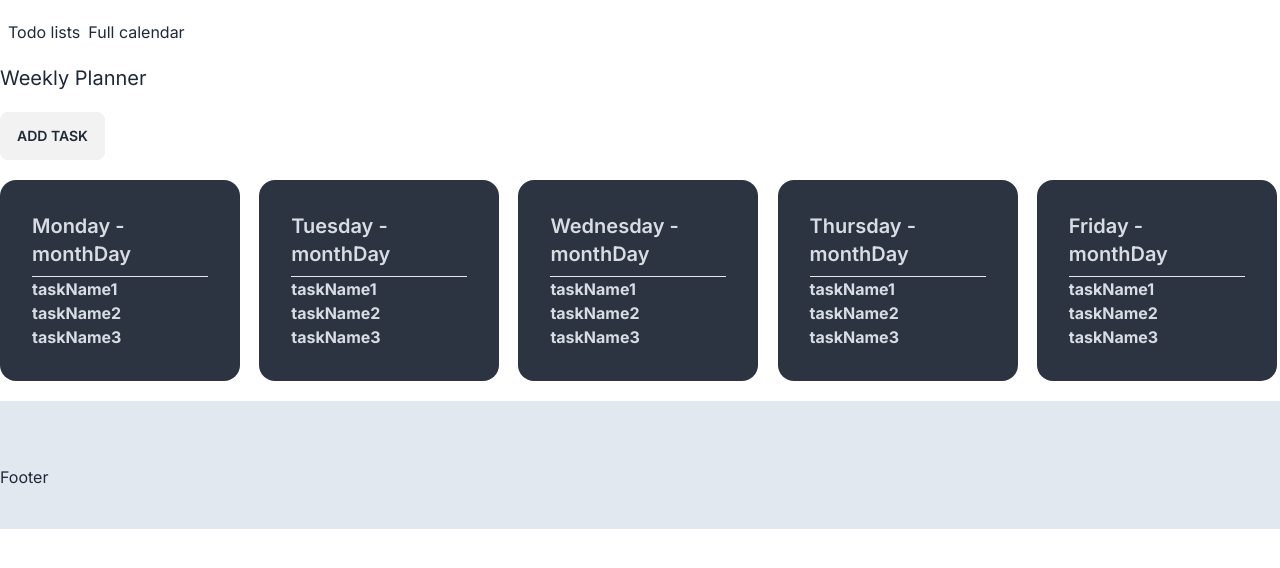
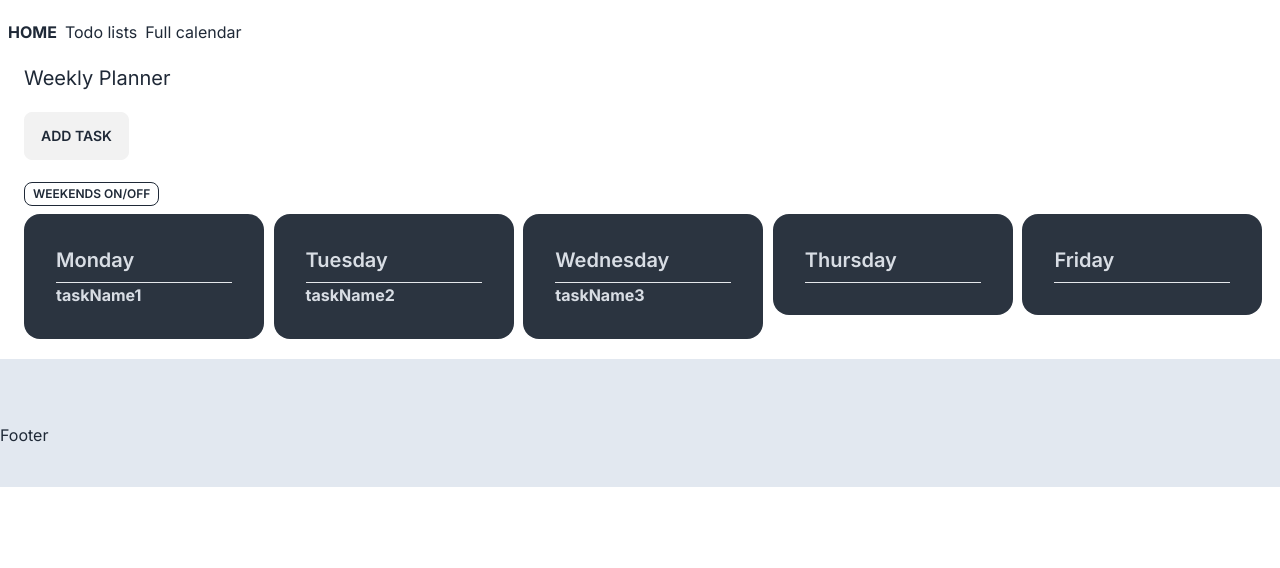
Before and after one commit to BertoPolo/week-plannerTS, a Next.js app: page /home in a window 1280 px wide. Shown: the top 568 px of the page. Built offline with nearby package versions, Linux system fonts and the light colour scheme; data requests are answered from the project's data file.

Commit message:
fix and add server to Readme. add weekends option. and some styling

```diff
--- a/app/home/page.tsx
+++ b/app/home/page.tsx
@@ -17,14 +17,14 @@ const Home = async () => {
   // }
 
   return (
-    <>
+    <div className="mx-6">
       <div>
         <h1 className="text-xl">Weekly Planner</h1>
         {/* <h4>Week nº {getCurrentWeekNumber()}</h4> */}
       </div>
       <Modal />
       <Day tasks={tasks} />
-    </>
+    </div>
   )
 }
 export default Home
--- a/components/Day.tsx
+++ b/components/Day.tsx
@@ -4,17 +4,23 @@ import { ITask, TaskProps } from "@/types"
 
 const Day = ({ tasks }: TaskProps) => {
   const [isDescription, setIsDescription] = useState<boolean>(false) //enables description mode
+  const [wantWeekends, setWantWeekends] = useState<boolean>(false)
   const weekDays = ["Monday", "Tuesday", "Wednesday", "Thursday", "Friday"]
   const weekEndDays = ["Saturday", "Sunday"]
 
   return (
-    <div className="columns-5">
+    <>
+      <button className="btn btn-outline btn-xs mb-2 " onClick={() => setWantWeekends(!wantWeekends)}>
+        Weekends On/Off
+      </button>
+
+      <div className={wantWeekends ? "columns-7" : "columns-5"}>
         {/*  */}
         {weekDays.map((weekDay) => {
           return (
             <div className="card w-60 bg-neutral text-neutral-content " key={weekDay}>
               <div className="card-body">
-              <h2 className="card-title">{weekDay} - monthDay</h2>
+                <h2 className="card-title">{weekDay} </h2>
                 <div>
                   <hr />
                   {/* sort by start time */}
@@ -22,7 +28,7 @@ const Day = ({ tasks }: TaskProps) => {
                     tasks.map((task: ITask) => {
                       return (
                         <div key={task.id}>
-                        {/* {task.date === "date1" && ( */}
+                          {task.dayOfWeek === weekDay && (
                             <div>
                               <p>
                                 <b className="pointer" onClick={() => setIsDescription(!isDescription)}>
@@ -31,7 +37,7 @@ const Day = ({ tasks }: TaskProps) => {
                               </p>
                               {isDescription && <p>{task.description}</p>}
                             </div>
-                        {/* )} */}
+                          )}
                         </div>
                       )
                     })}
@@ -41,6 +47,7 @@ const Day = ({ tasks }: TaskProps) => {
           )
         })}
       </div>
+    </>
   )
 }
 
--- a/components/ModalForm.tsx
+++ b/components/ModalForm.tsx
@@ -29,7 +29,7 @@ const Modal = () => {
     setNewStartTimeValue("")
     setNewEndTimeValue("")
     setNewDescriptionValue("")
-    setNewnewDayOfWeekValue("")
+    setNewnewDayOfWeekValue("Monday")
   }
 
   return (
--- a/components/Navbar.tsx
+++ b/components/Navbar.tsx
@@ -6,9 +6,12 @@ const Navbar = () => {
     <div className="navbar bg-base-100">
       <div className="flex-1">
         <Link href="/" className="mr-2">
+          <b>HOME</b>
+        </Link>
+        <Link href="/todo" className="mr-2">
           Todo lists
         </Link>
-        <Link href="/" className="">
+        <Link href="/fullcalendar" className="">
           Full calendar
         </Link>
       </div>
--- a/data/events.json
+++ b/data/events.json
@@ -8,7 +8,7 @@
       "date": "date1",
       "isDone": false,
       "description": "description1",
-      "dayOfWeek": "Mon"
+      "dayOfWeek": "Monday"
     },
     {
       "id": "id2",
@@ -18,7 +18,7 @@
       "date": "date2",
       "isDone": false,
       "description": "description2",
-      "dayOfWeek": "Tue"
+      "dayOfWeek": "Tuesday"
     },
     {
       "id": "id3",
@@ -28,7 +28,7 @@
       "date": "date3",
       "isDone": false,
       "description": "description3",
-      "dayOfWeek": "Wed"
+      "dayOfWeek": "Wednesday"
     },
     {
       "id": "3afff816-e2c9-4b3b-b72e-28dc656c7729",
```
Also changed, not shown: 1 other file (tests, documents, lock files or other folders). Lines whose indentation alone changed are shown as unchanged.
